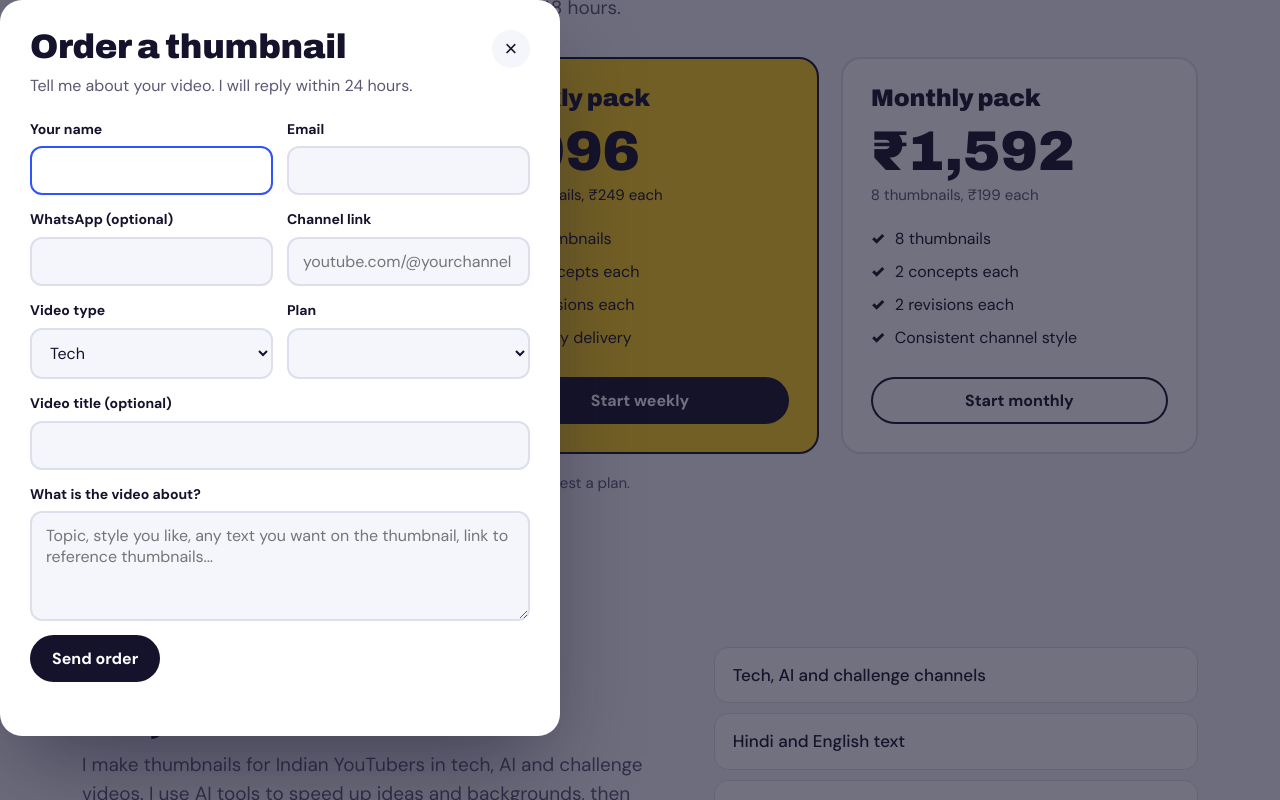
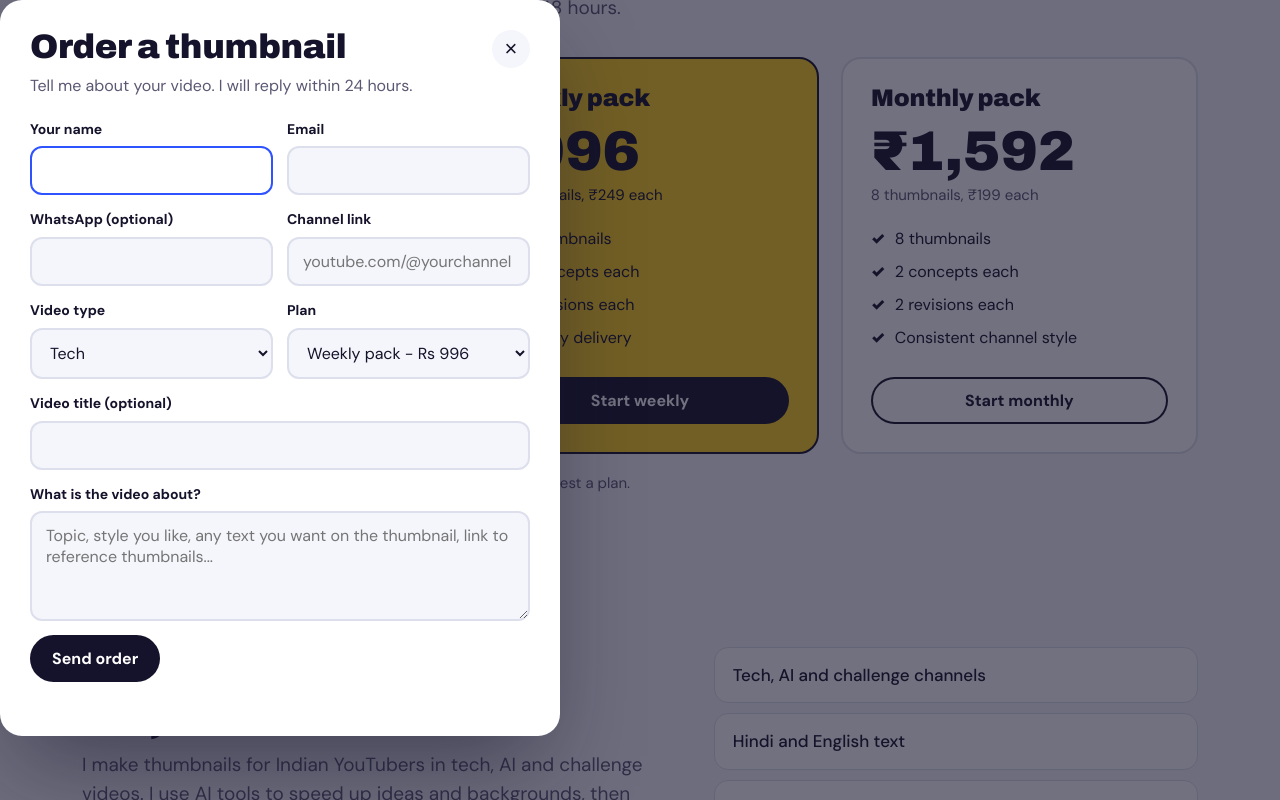
Before and after one commit to sumitdas77709-arch/sumit-thumbnail-portfolio, a website: page public/index.html in a window 1280 px wide. Both pictures are taken after a click on the button "Start weekly". Shown: the part 3353-4153 px from the top of the page. Drawn offline with Linux system fonts and the light colour scheme.

Commit message:
changing plan numbers

```diff
--- a/public/index.html
+++ b/public/index.html
@@ -375,7 +375,7 @@ dialog.order::backdrop{background:rgba(21,19,43,.6)}
             <select id="o-cat" name="category"><option>Tech</option><option>AI</option><option>Challenge</option><option>Other</option></select></div>
           <div class="f"><label for="o-plan">Plan</label>
             <select id="o-plan" name="plan">
-              <option>Single - Rs 500</option><option>Weekly pack - Rs 1,800</option><option>Monthly pack - Rs 3,200</option><option>Not sure yet</option>
+              <option>Single - Rs 299</option><option>Weekly pack - Rs 996</option><option>Monthly pack - Rs 1,592</option><option>Not sure yet</option>
             </select></div>
         </div>
         <div class="f"><label for="o-title">Video title (optional)</label><input id="o-title" name="title" maxlength="150"></div>
```
